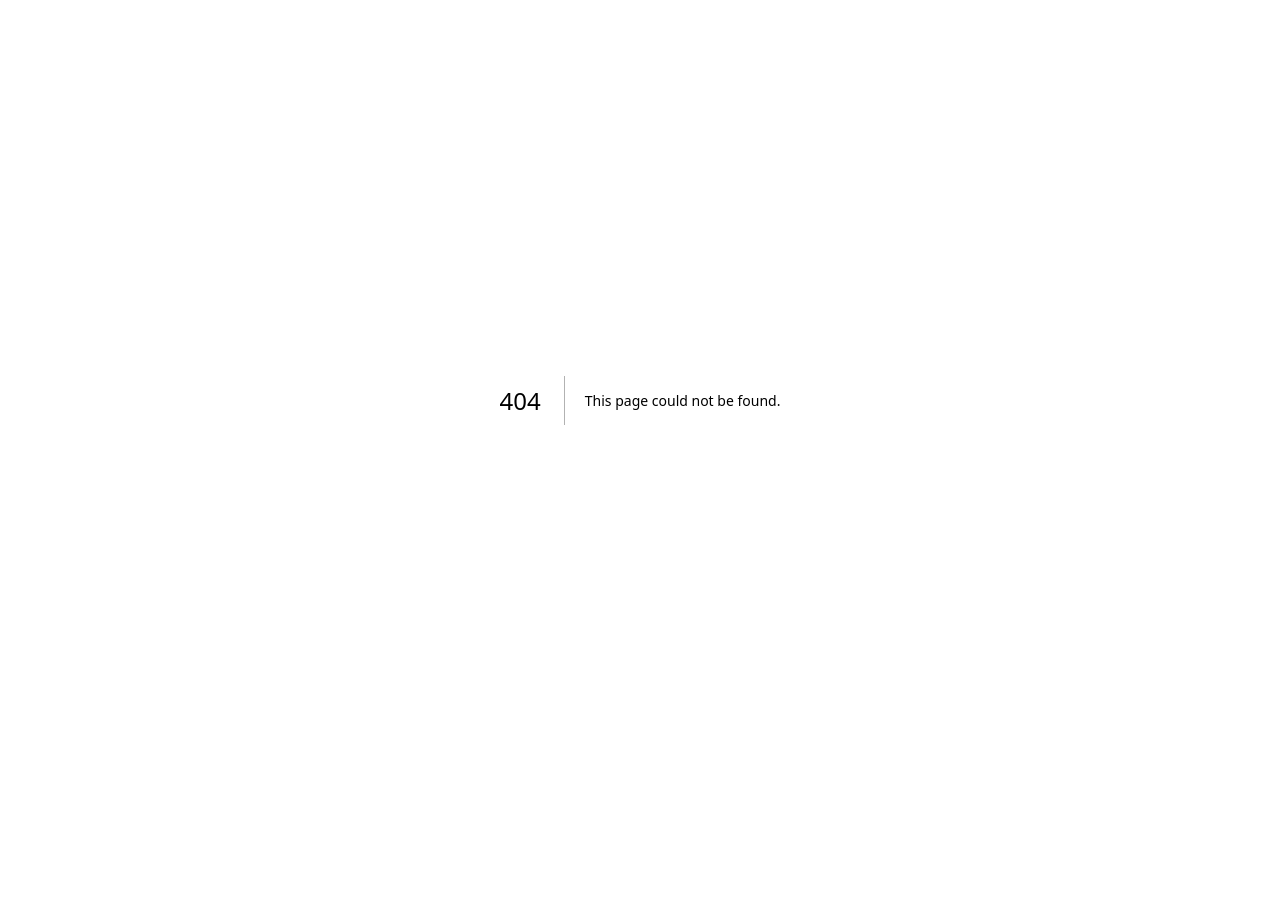
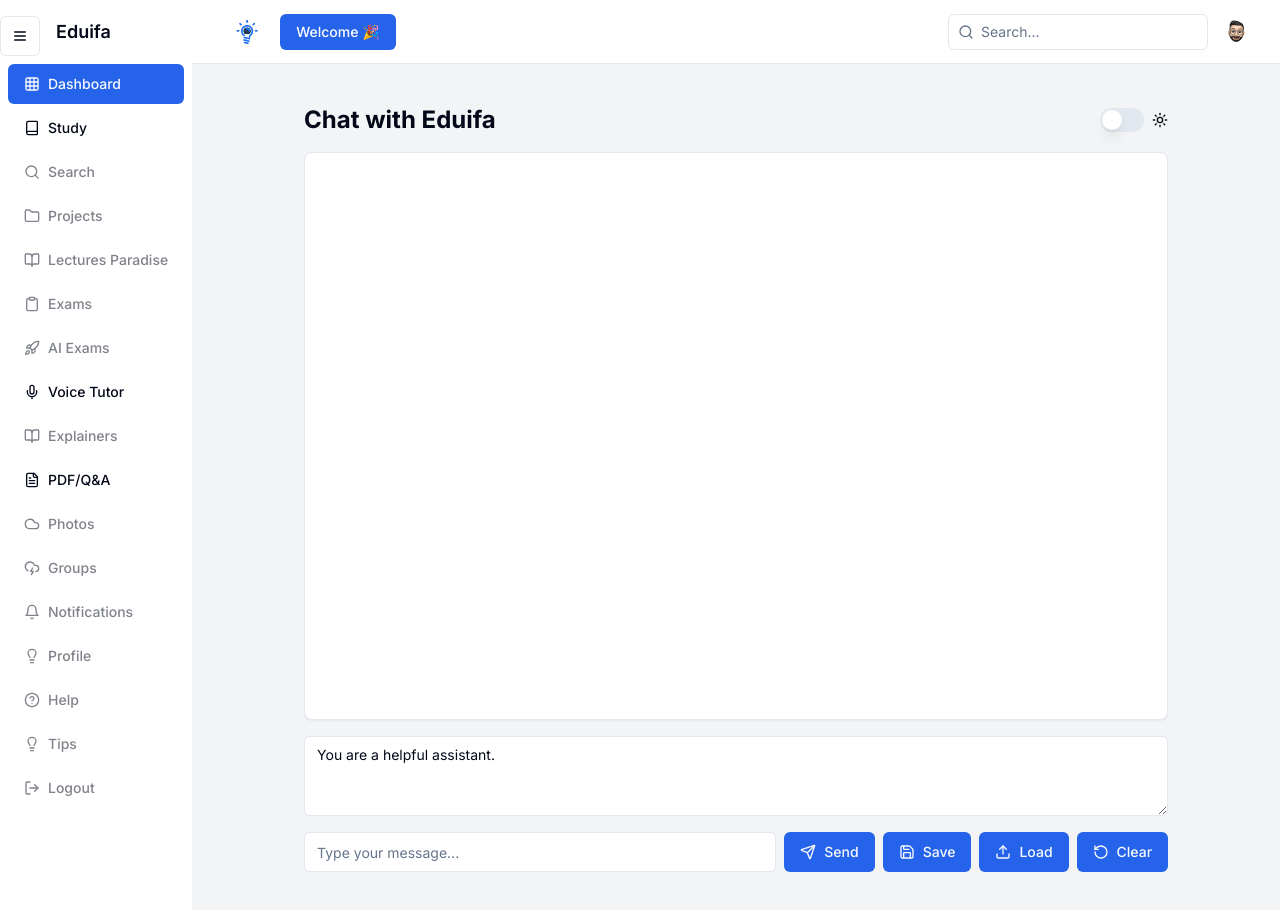
Before and after one commit to Botuns/hacks_buildathon, a Next.js app: page /dashboard/chat in a window 1280 px wide. Before the commit this address had no page. Before the commit the page ends 800 px from the top, so only its background shows below. Built offline with nearby package versions, Linux system fonts and the light colour scheme; sample sign-in values are in the browser's storage.

Commit message:
feat: Add @prisma/client and mongodb dependencies

```diff
--- a/package.json
+++ b/package.json
@@ -66,9 +66,11 @@
     "react-day-picker": "^8.10.1",
     "react-dom": "^18",
     "react-hook-form": "^7.52.2",
+    "react-markdown": "^9.0.1",
     "react-pdf": "^9.1.0",
     "react-pdftotext": "^1.3.3",
     "react-resizable-panels": "^2.0.23",
+    "react-syntax-highlighter": "^15.5.0",
     "recharts": "^2.12.7",
     "rehype-autolink-headings": "^7.1.0",
     "rehype-infer-description-meta": "^2.0.0",
@@ -102,6 +104,7 @@
     "@types/node": "^20",
     "@types/react": "^18",
     "@types/react-dom": "^18",
+    "@types/react-syntax-highlighter": "^15.5.13",
     "eslint": "^8",
     "eslint-config-next": "14.2.5",
     "postcss": "^8",
--- /dev/null
+++ b/src/app/dashboard/chat/page.tsx
@@ -0,0 +1,244 @@
+"use client";
+
+import React, { useState, useRef, useEffect } from "react";
+import { useTheme } from "next-themes";
+import ReactMarkdown from "react-markdown";
+import { Prism as SyntaxHighlighter } from "react-syntax-highlighter";
+import { tomorrow } from "react-syntax-highlighter/dist/esm/styles/prism";
+
+import { Button } from "@/components/ui/button";
+import { Input } from "@/components/ui/input";
+import { Textarea } from "@/components/ui/textarea";
+import { Switch } from "@/components/ui/switch";
+import { ScrollArea } from "@/components/ui/scroll-area";
+import { Card, CardContent } from "@/components/ui/card";
+import { Avatar, AvatarFallback, AvatarImage } from "@/components/ui/avatar";
+
+import { Moon, Sun, Send, Edit2, Save, Upload, RotateCcw } from "lucide-react";
+import { OpenAiGptChat } from "../../../../services/gpt";
+
+interface Message {
+  role: "user" | "assistant";
+  content: string;
+}
+
+export default function AdvancedChatbot() {
+  const [messages, setMessages] = useState<Message[]>([]);
+  const [input, setInput] = useState("");
+  const [isLoading, setIsLoading] = useState(false);
+  const [systemPrompt, setSystemPrompt] = useState(
+    "You are a helpful assistant."
+  );
+  const { theme, setTheme } = useTheme();
+  const messagesEndRef = useRef<HTMLDivElement>(null);
+  const fileInputRef = useRef<HTMLInputElement>(null);
+
+  const scrollToBottom = () => {
+    messagesEndRef.current?.scrollIntoView({ behavior: "smooth" });
+  };
+
+  useEffect(scrollToBottom, [messages]);
+
+  const handleSend = async () => {
+    if (!input.trim()) return;
+
+    const newMessages = [...messages, { role: "user", content: input }];
+    setMessages(newMessages as Message[]);
+    setInput("");
+    setIsLoading(true);
+
+    try {
+      const response = await OpenAiGptChat(input, systemPrompt);
+      setMessages([
+        ...newMessages,
+        { role: "assistant", content: response },
+      ] as Message[]);
+    } catch (error) {
+      console.error("Error in AI response:", error);
+      setMessages([
+        ...newMessages,
+        {
+          role: "assistant",
+          content: "Sorry, I encountered an error. Please try again.",
+        },
+      ] as Message[]);
+    }
+
+    setIsLoading(false);
+  };
+
+  const handleEdit = (index: number) => {
+    const messageToEdit = messages[index];
+    setInput(messageToEdit.content);
+    setMessages(messages.slice(0, index));
+  };
+
+  const handleSave = () => {
+    const chatData = JSON.stringify(messages);
+    const blob = new Blob([chatData], { type: "application/json" });
+    const url = URL.createObjectURL(blob);
+    const link = document.createElement("a");
+    link.href = url;
+    link.download = "chat_session.json";
+    link.click();
+  };
+
+  const handleLoad = (event: React.ChangeEvent<HTMLInputElement>) => {
+    const file = event.target.files?.[0];
+    if (file) {
+      const reader = new FileReader();
+      reader.onload = (e) => {
+        const content = e.target?.result as string;
+        try {
+          const loadedMessages = JSON.parse(content) as Message[];
+          setMessages(loadedMessages);
+        } catch (error) {
+          console.error("Error parsing JSON:", error);
+        }
+      };
+      reader.readAsText(file);
+    }
+  };
+
+  return (
+    <div className="flex flex-col h-screen max-w-4xl mx-auto p-4">
+      <div className="flex justify-between items-center mb-4">
+        <h1 className="text-2xl font-bold">Chat with Eduifa</h1>
+        <div className="flex items-center space-x-2">
+          <Switch
+            checked={theme === "dark"}
+            onCheckedChange={() =>
+              setTheme(theme === "dark" ? "light" : "dark")
+            }
+          />
+          {theme === "dark" ? (
+            <Moon className="h-4 w-4" />
+          ) : (
+            <Sun className="h-4 w-4" />
+          )}
+        </div>
+      </div>
+
+      <Card className="flex-grow mb-4 overflow-hidden">
+        <ScrollArea className="h-[calc(100vh-250px)]">
+          <CardContent>
+            {messages.map((message, index) => (
+              <div
+                key={index}
+                className={`flex ${
+                  message.role === "user" ? "justify-end" : "justify-start"
+                } mb-4`}
+              >
+                <div
+                  className={`flex items-start space-x-2 ${
+                    message.role === "user" ? "flex-row-reverse" : ""
+                  }`}
+                >
+                  <Avatar>
+                    <AvatarImage
+                      src={
+                        message.role === "user"
+                          ? "/user-avatar.png"
+                          : "/ai-avatar.png"
+                      }
+                    />
+                    <AvatarFallback>
+                      {message.role === "user" ? "U" : "AI"}
+                    </AvatarFallback>
+                  </Avatar>
+                  <div
+                    className={`max-w-[70%] ${
+                      message.role === "user"
+                        ? "bg-primary text-primary-foreground"
+                        : "bg-muted"
+                    } rounded-lg p-3`}
+                  >
+                    <ReactMarkdown
+                      components={{
+                        // @ts-ignore
+                        code({ node, inline, className, children, ...props }) {
+                          const match = /language-(\w+)/.exec(className || "");
+                          return !inline && match ? (
+                            // @ts-ignore
+                            <SyntaxHighlighter
+                              style={tomorrow as any}
+                              language={match[1]}
+                              PreTag="div"
+                              {...props}
+                            >
+                              {String(children).replace(/\n$/, "")}
+                            </SyntaxHighlighter>
+                          ) : (
+                            <code {...props} className={className}>
+                              {children}
+                            </code>
+                          );
+                        },
+                      }}
+                    >
+                      {message.content}
+                    </ReactMarkdown>
+                    {message.role === "user" && (
+                      <Button
+                        variant="ghost"
+                        size="sm"
+                        className="mt-2"
+                        onClick={() => handleEdit(index)}
+                      >
+                        <Edit2 className="h-4 w-4 mr-2" />
+                        Edit
+                      </Button>
+                    )}
+                  </div>
+                </div>
+              </div>
+            ))}
+            <div ref={messagesEndRef} />
+          </CardContent>
+        </ScrollArea>
+      </Card>
+
+      <div className="flex space-x-2 mb-4">
+        <Textarea
+          value={systemPrompt}
+          onChange={(e) => setSystemPrompt(e.target.value)}
+          placeholder="Enter system prompt..."
+          className="flex-grow"
+        />
+      </div>
+
+      <div className="flex space-x-2">
+        <Input
+          value={input}
+          onChange={(e) => setInput(e.target.value)}
+          placeholder="Type your message..."
+          onKeyPress={(e) => e.key === "Enter" && handleSend()}
+          className="flex-grow"
+        />
+        <Button onClick={handleSend} disabled={isLoading}>
+          <Send className="h-4 w-4 mr-2" />
+          Send
+        </Button>
+        <Button onClick={handleSave}>
+          <Save className="h-4 w-4 mr-2" />
+          Save
+        </Button>
+        <Button onClick={() => fileInputRef.current?.click()}>
+          <Upload className="h-4 w-4 mr-2" />
+          Load
+        </Button>
+        <input
+          type="file"
+          ref={fileInputRef}
+          onChange={handleLoad}
+          style={{ display: "none" }}
+          accept=".json"
+        />
+        <Button onClick={() => setMessages([])}>
+          <RotateCcw className="h-4 w-4 mr-2" />
+          Clear
+        </Button>
+      </div>
+    </div>
+  );
+}
--- a/src/app/dashboard/layout.tsx
+++ b/src/app/dashboard/layout.tsx
@@ -17,7 +17,7 @@
   if (loadingUser) {
     return (
       <div className="flex items-center justify-center h-screen">
-        <Loader2 className="h-8 w-8 animate-spin" />
+        <Loader2 className="h-8 w-8 animate-spin text-primary" />
       </div>
     );
   }
```
Also changed, not shown: 1 other file (tests, documents, lock files or other folders).
